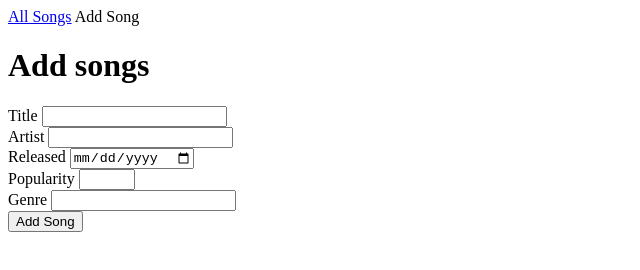
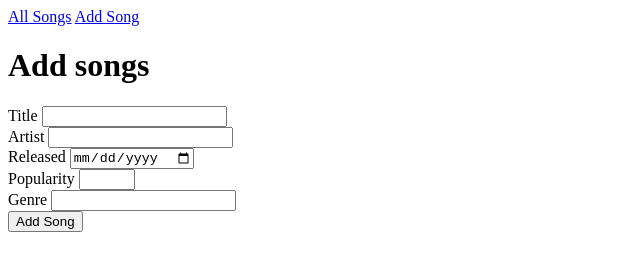
Before and after one commit to MCiesiolka/mod6-front, a website: page add_song.html in a window 1280 px wide. Shown: the full height of the page, 0-640 px from the left. Drawn offline with Linux system fonts and the light colour scheme.

Commit message:
Update add_song.html

```diff
--- a/add_song.html
+++ b/add_song.html
@@ -9,7 +9,7 @@
 <body>
     <nav>
         <a href="index.html">All Songs</a>
-        <a hred="add_song.html">Add Song</a>
+        <a href="add_song.html">Add Song</a>
     </nav>
     <h1>Add songs</h1>
     <form>
```
